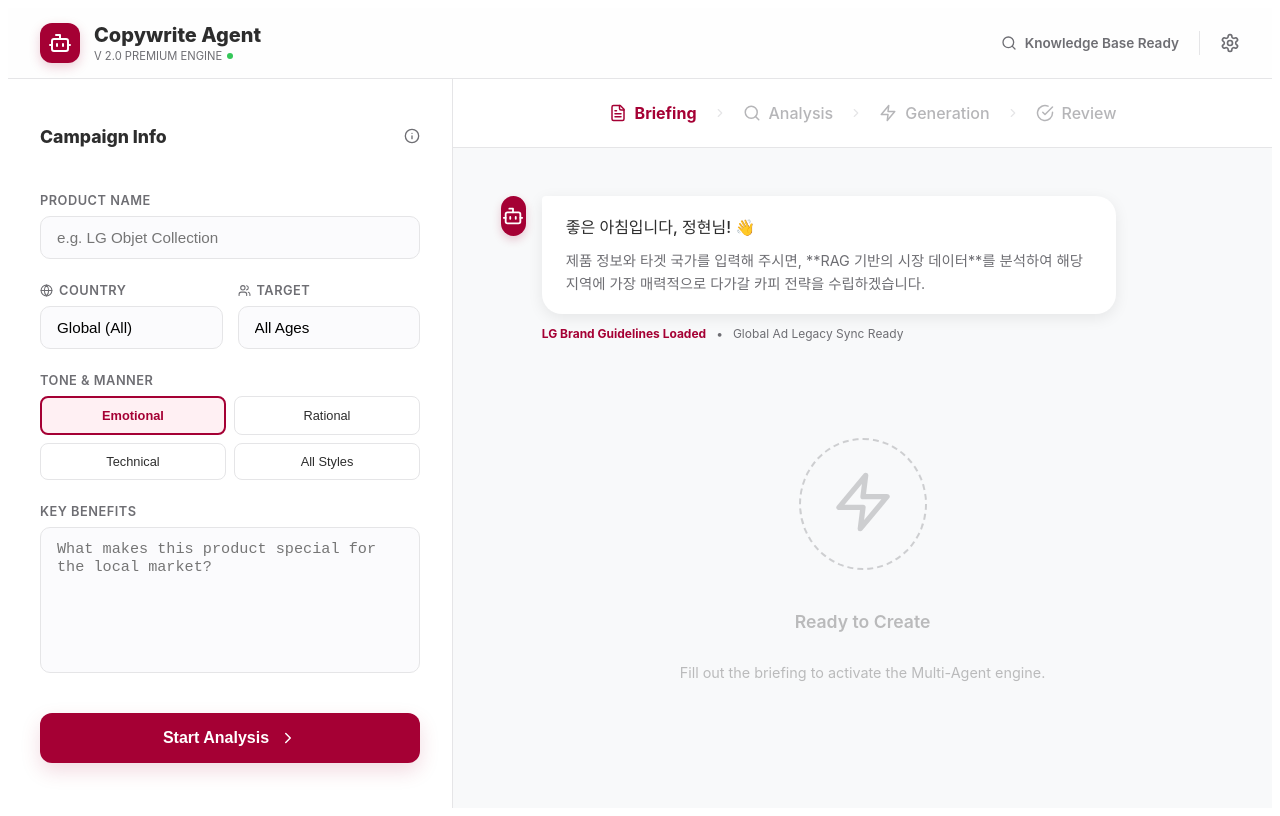
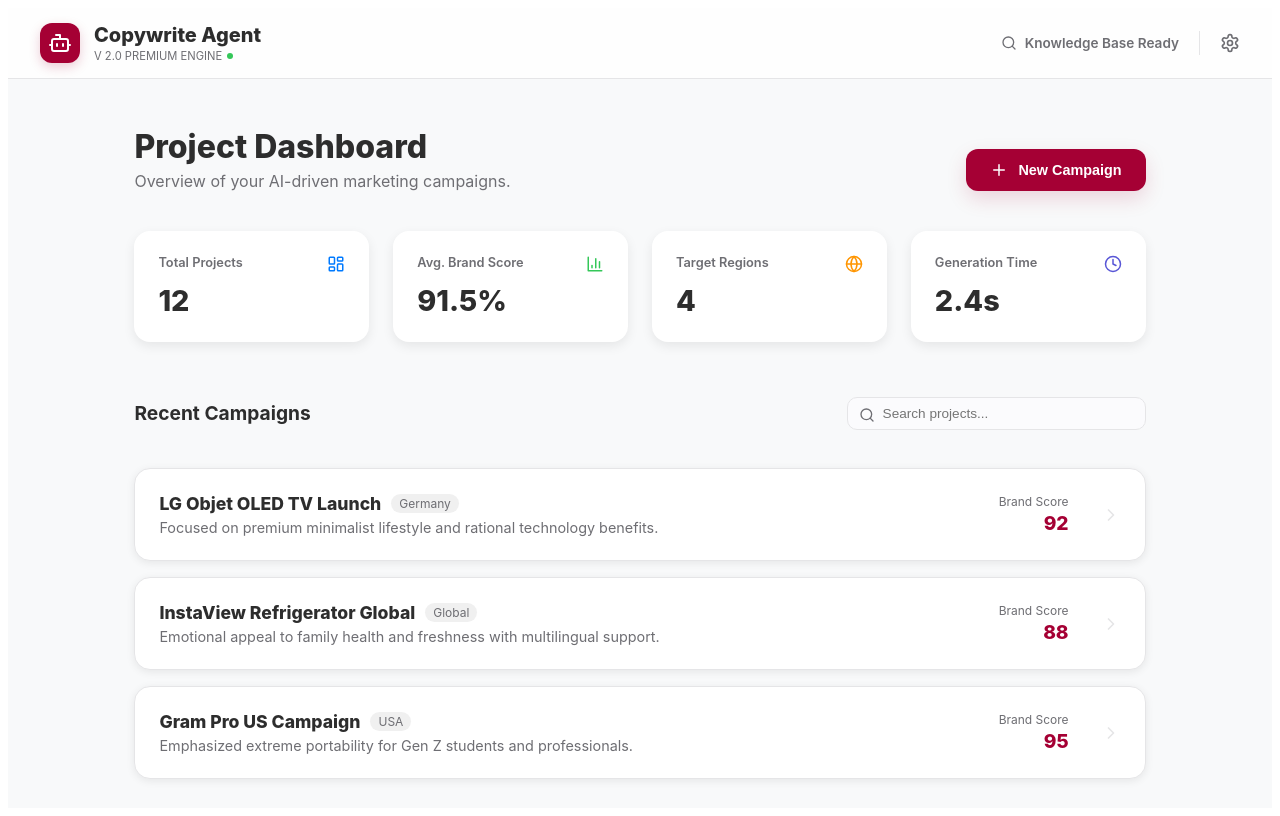
Before and after one commit to Jounghyunkim/copywright_agent_dev, a React (Vite) app in the folder frontend/: page / in a window 1280 px wide. Built offline with nearby package versions, Linux system fonts and the light colour scheme.

Commit message:
Dashboard: Added a comprehensive project dashboard with stats, search, and summary view before the briefing step

```diff
--- a/frontend/src/App.jsx
+++ b/frontend/src/App.jsx
@@ -1,7 +1,7 @@
 import React, { useState } from 'react';
 import {
   MessageSquare, Send, Bot, User, Settings,
-  Globe, Users, Zap, FileText, CheckCircle, Search, HelpCircle, ChevronRight, Info
+  Globe, Users, Zap, FileText, CheckCircle, Search, HelpCircle, ChevronRight, Info, Plus, BarChart3, Clock, LayoutDashboard
 } from 'lucide-react';
 
 // Premium Color Palette
@@ -18,11 +18,19 @@
   SHADOW: 'rgba(0, 0, 0, 0.08)'
 };
 
+// Mock Data for Dashboard
+const PAST_PROJECTS = [
+  { id: 1, title: 'LG Objet OLED TV Launch', country: 'Germany', date: '2026-03-10', score: 92, status: 'Completed', summary: 'Focused on premium minimalist lifestyle and rational technology benefits.' },
+  { id: 2, title: 'InstaView Refrigerator Global', country: 'Global', date: '2026-03-05', score: 88, status: 'In Review', summary: 'Emotional appeal to family health and freshness with multilingual support.' },
+  { id: 3, title: 'Gram Pro US Campaign', country: 'USA', date: '2026-02-28', score: 95, status: 'Completed', summary: 'Emphasized extreme portability for Gen Z students and professionals.' },
+];
+
 function App() {
+  const [view, setView] = useState('dashboard'); // 'dashboard' or 'editor'
   const [step, setStep] = useState(1);
   const [activeTone, setActiveTone] = useState('Emotional');
 
-  // Modern Styles
+  // Modern Styles (Shared & Unique)
   const styles = {
     container: {
       fontFamily: '-apple-system, BlinkMacSystemFont, "SF Pro Display", "Helvetica Neue", sans-serif',
@@ -49,7 +57,8 @@
     logoArea: {
       display: 'flex',
       alignItems: 'center',
-      gap: '14px'
+      gap: '14px',
+      cursor: 'pointer'
     },
     logoIcon: {
       backgroundColor: COLORS.LG_RED,
@@ -66,6 +75,42 @@
       flex: 1,
       overflow: 'hidden'
     },
+    // Dashboard Styles
+    dashboard: {
+      flex: 1,
+      overflowY: 'auto',
+      padding: '3rem 10%',
+      display: 'flex',
+      flexDirection: 'column',
+      gap: '2.5rem'
+    },
+    statsGrid: {
+      display: 'grid',
+      gridTemplateColumns: 'repeat(4, 1fr)',
+      gap: '1.5rem'
+    },
+    statCard: {
+      backgroundColor: COLORS.WHITE,
+      padding: '1.5rem',
+      borderRadius: '16px',
+      boxShadow: `0 4px 12px ${COLORS.SHADOW}`,
+      display: 'flex',
+      flexDirection: 'column',
+      gap: '10px'
+    },
+    projectCard: {
+      backgroundColor: COLORS.WHITE,
+      padding: '1.5rem',
+      borderRadius: '16px',
+      boxShadow: `0 2px 8px ${COLORS.SHADOW}`,
+      border: `1px solid ${COLORS.BORDER}`,
+      display: 'flex',
+      justifyContent: 'space-between',
+      alignItems: 'center',
+      transition: 'transform 0.2s ease, box-shadow 0.2s ease',
+      cursor: 'pointer'
+    },
+    // Editor Styles
     sidebar: {
       width: '380px',
       backgroundColor: COLORS.SIDEBAR_BG,
@@ -134,7 +179,6 @@
       fontWeight: 700,
       fontSize: '1rem',
       cursor: 'pointer',
-      marginTop: '1rem',
       display: 'flex',
       alignItems: 'center',
       justifyContent: 'center',
@@ -189,11 +233,79 @@
     }
   };
 
+  const Dashboard = () => (
+    <div style={styles.dashboard}>
+      <div style={{ display: 'flex', justifyContent: 'space-between', alignItems: 'flex-end' }}>
+        <div>
+          <h2 style={{ fontSize: '2rem', fontWeight: 800, margin: 0 }}>Project Dashboard</h2>
+          <p style={{ color: COLORS.TEXT_SUB, margin: '5px 0 0 0' }}>Overview of your AI-driven marketing campaigns.</p>
+        </div>
+        <button
+          onClick={() => setView('editor')}
+          style={{ ...styles.primaryBtn, padding: '12px 24px', fontSize: '0.9rem' }}
+        >
+          <Plus size={18} /> New Campaign
+        </button>
+      </div>
+
+      {/* Statistics */}
+      <div style={styles.statsGrid}>
+        {[
+          { label: 'Total Projects', value: '12', icon: LayoutDashboard, color: '#007AFF' },
+          { label: 'Avg. Brand Score', value: '91.5%', icon: BarChart3, color: COLORS.SUCCESS },
+          { label: 'Target Regions', value: '4', icon: Globe, color: '#FF9500' },
+          { label: 'Generation Time', value: '2.4s', icon: Clock, color: '#5856D6' }
+        ].map((stat, i) => (
+          <div key={i} style={styles.statCard}>
+            <div style={{ display: 'flex', justifyContent: 'space-between' }}>
+              <span style={{ fontSize: '0.8rem', fontWeight: 600, color: COLORS.TEXT_SUB }}>{stat.label}</span>
+              <stat.icon size={18} color={stat.color} />
+            </div>
+            <span style={{ fontSize: '1.8rem', fontWeight: 800 }}>{stat.value}</span>
+          </div>
+        ))}
+      </div>
+
+      {/* Project List */}
+      <div style={{ display: 'flex', flexDirection: 'column', gap: '1rem' }}>
+        <div style={{ display: 'flex', justifyContent: 'space-between', alignItems: 'center', marginBottom: '0.5rem' }}>
+          <h3 style={{ fontSize: '1.2rem', fontWeight: 700 }}>Recent Campaigns</h3>
+          <div style={{ position: 'relative' }}>
+            <input
+              style={{ ...styles.input, padding: '8px 12px 8px 35px', width: '250px', fontSize: '0.85rem' }}
+              placeholder="Search projects..."
+            />
+            <Search size={16} style={{ position: 'absolute', left: 12, top: 10, color: COLORS.TEXT_SUB }} />
+          </div>
+        </div>
+
+        {PAST_PROJECTS.map(project => (
+          <div key={project.id} style={styles.projectCard} onMouseEnter={(e) => e.currentTarget.style.transform = 'translateY(-2px)'} onMouseLeave={(e) => e.currentTarget.style.transform = 'translateY(0)'}>
+            <div style={{ flex: 1 }}>
+              <div style={{ display: 'flex', alignItems: 'center', gap: '10px', marginBottom: '5px' }}>
+                <span style={{ fontWeight: 800, fontSize: '1.1rem' }}>{project.title}</span>
+                <span style={{ fontSize: '0.75rem', backgroundColor: '#F0F0F0', padding: '2px 8px', borderRadius: '10px', color: COLORS.TEXT_SUB }}>{project.country}</span>
+              </div>
+              <p style={{ margin: 0, fontSize: '0.9rem', color: COLORS.TEXT_SUB, maxWidth: '600px' }}>{project.summary}</p>
+            </div>
+            <div style={{ textAlign: 'right', display: 'flex', alignItems: 'center', gap: '2rem' }}>
+              <div>
+                <div style={{ fontSize: '0.75rem', color: COLORS.TEXT_SUB, marginBottom: '2px' }}>Brand Score</div>
+                <div style={{ fontSize: '1.2rem', fontWeight: 800, color: COLORS.LG_RED }}>{project.score}</div>
+              </div>
+              <ChevronRight size={20} color={COLORS.BORDER} />
+            </div>
+          </div>
+        ))}
+      </div>
+    </div>
+  );
+
   return (
     <div style={styles.container}>
       {/* Header */}
       <header style={styles.header}>
-        <div style={styles.logoArea}>
+        <div style={styles.logoArea} onClick={() => setView('dashboard')}>
           <div style={styles.logoIcon}><Bot size={24} /></div>
           <div>
             <h1 style={{ margin: 0, fontSize: '1.25rem', fontWeight: 800 }}>Copywrite Agent</h1>
@@ -212,6 +324,7 @@
         </div>
       </header>
 
+      {view === 'dashboard' ? <Dashboard /> : (
         <div style={styles.main}>
           {/* Sidebar */}
           <aside style={styles.sidebar}>
@@ -268,7 +381,7 @@
               />
             </div>
 
-          <button style={styles.primaryBtn}>
+            <button style={styles.primaryBtn} onClick={() => setStep(2)}>
               Start Analysis <ChevronRight size={18} />
             </button>
           </aside>
@@ -277,13 +390,13 @@
           <div style={styles.contentArea}>
             {/* Stepper */}
             <nav style={styles.stepper}>
-            <div style={styles.step(true, false)}><FileText size={18} /> Briefing</div>
+              <div style={styles.step(step === 1, step > 1)}><FileText size={18} /> Briefing</div>
               <ChevronRight size={14} color={COLORS.BORDER} />
-            <div style={styles.step(false, false)}><Search size={18} /> Analysis</div>
+              <div style={styles.step(step === 2, step > 2)}><Search size={18} /> Analysis</div>
               <ChevronRight size={14} color={COLORS.BORDER} />
-            <div style={styles.step(false, false)}><Zap size={18} /> Generation</div>
+              <div style={styles.step(step === 3, step > 3)}><Zap size={18} /> Generation</div>
               <ChevronRight size={14} color={COLORS.BORDER} />
-            <div style={styles.step(false, false)}><CheckCircle size={18} /> Review</div>
+              <div style={styles.step(step === 4, step > 4)}><CheckCircle size={18} /> Review</div>
             </nav>
 
             {/* Chat Workspace */}
@@ -323,6 +436,7 @@
             </div>
           </div>
         </div>
+      )}
     </div>
   );
 }
```
Lines whose indentation alone changed are shown as unchanged.
